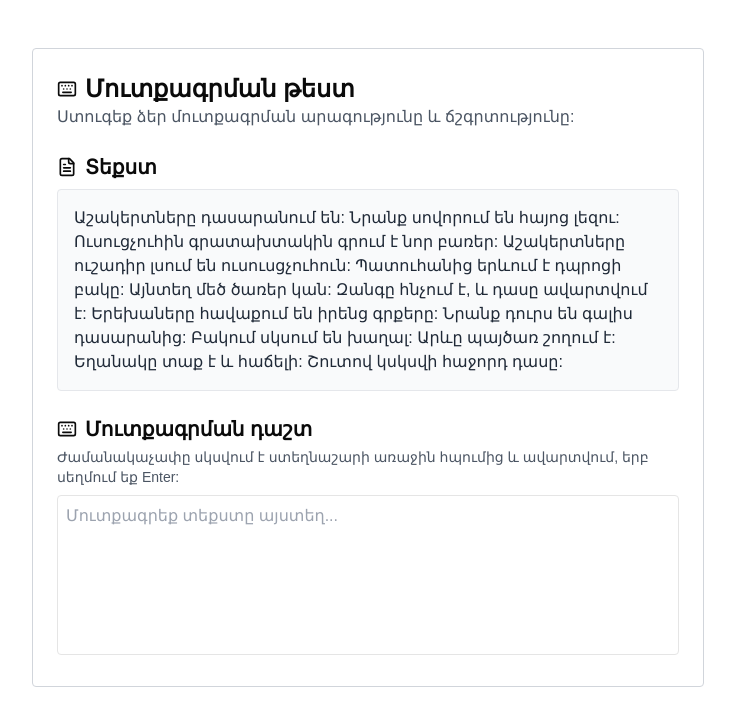
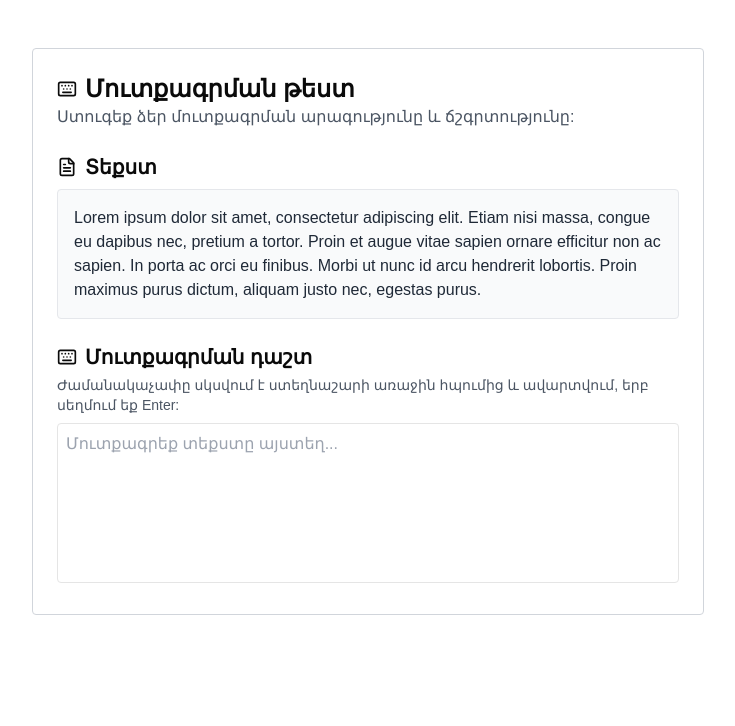
Before and after one commit to HaykAbovyan/master-thesis, a Next.js app: page / in a window 1280 px wide. Shown: the top 726 px of the page, without its empty margins (272-1007 px from the left). Built offline with nearby package versions, Linux system fonts and the light colour scheme.

Commit message:
in english

```diff
--- a/app/page.tsx
+++ b/app/page.tsx
@@ -7,7 +7,7 @@ import { Keyboard, FileText } from "lucide-react"; // Lucide icons
 
 // Fixed reference text for the typing test.
 const REFERENCE_TEXT =
-  "Աշակերտները դասարանում են: Նրանք սովորում են հայոց լեզու: Ուսուցչուհին գրատախտակին գրում է նոր բառեր: Աշակերտները ուշադիր լսում են ուսուսցչուհուն: Պատուհանից երևում է դպրոցի բակը: Այնտեղ մեծ ծառեր կան: Զանգը հնչում է, և դասը ավարտվում է: Երեխաները հավաքում են իրենց գրքերը: Նրանք դուրս են գալիս դասարանից: Բակում սկսում են խաղալ: Արևը պայծառ շողում է: Եղանակը տաք է և հաճելի: Շուտով կսկսվի հաջորդ դասը:";
+  "Lorem ipsum dolor sit amet, consectetur adipiscing elit. Etiam nisi massa, congue eu dapibus nec, pretium a tortor. Proin et augue vitae sapien ornare efficitur non ac sapien. In porta ac orci eu finibus. Morbi ut nunc id arcu hendrerit lobortis. Proin maximus purus dictum, aliquam justo nec, egestas purus.";
 
 // Pre-calculate reference text word boundaries.
 const refWords = REFERENCE_TEXT.trim().split(/\s+/);
```
